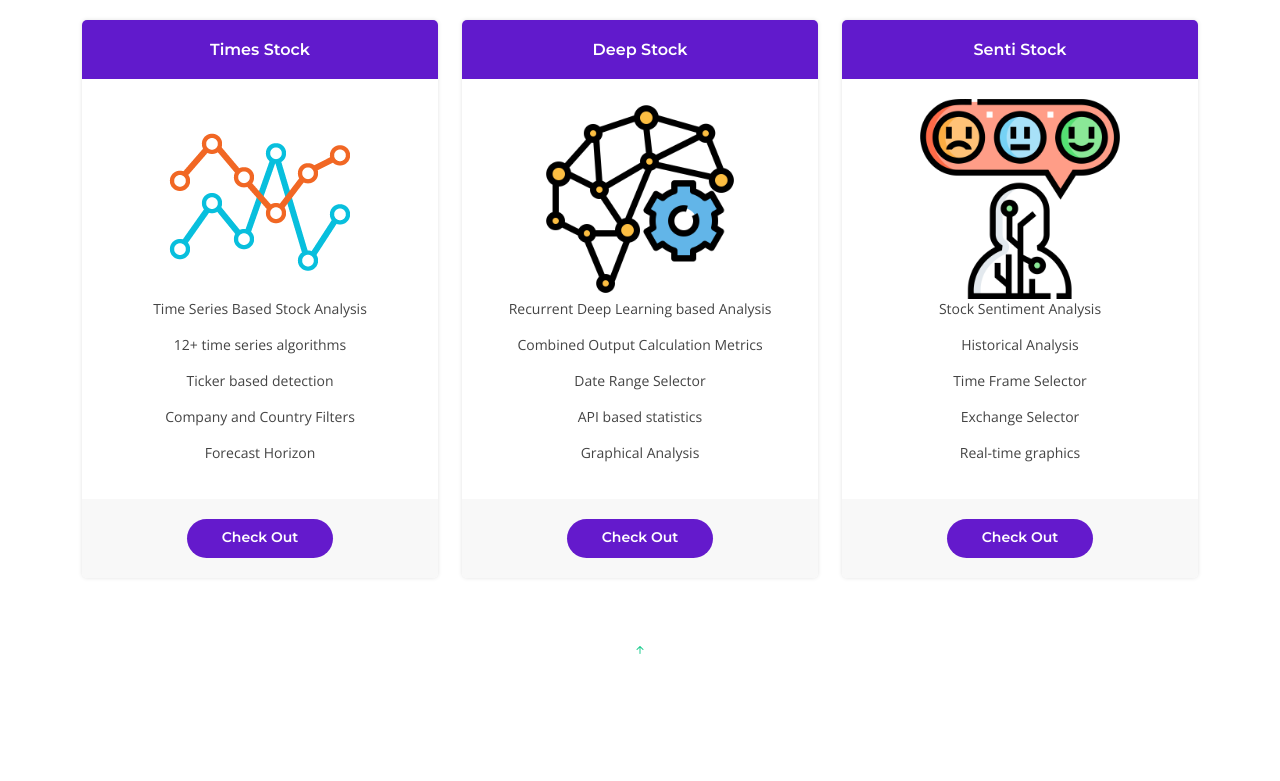
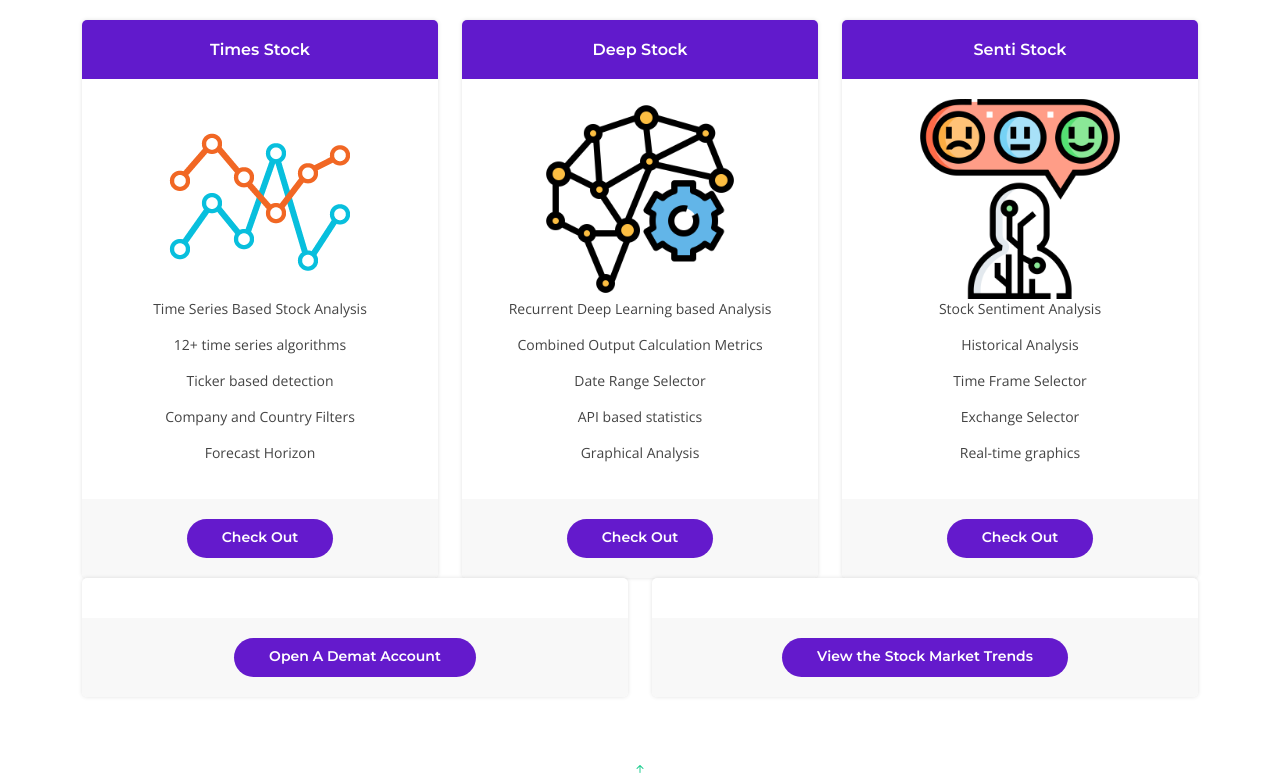
Before and after one commit to MainakRepositor/StockLit, a plain HTML site: page index.html in a window 1280 px wide. Shown: the part 134-915 px from the top of the page. Before the commit the page ends 800 px from the top, so only its background shows below. Drawn offline with nearby package versions, Linux system fonts and the light colour scheme; a script that the page names is missing.

Commit message:
Add files via upload

```diff
--- a/assets/css/style.css
+++ b/assets/css/style.css
@@ -6,7 +6,7 @@
 body {
   font-family: "Open Sans", sans-serif;
   color: #444444;
-  overflow: hidden;
+
 }
 
 a {
--- a/index.html
+++ b/index.html
@@ -96,6 +96,28 @@
             </div>
           </div>
 
+          <div class="col-lg-6 col-md-6 mt-4 mt-lg-0">
+            <div class="box featured" data-aos="zoom-in" data-aos-delay="300">
+
+              <div class="btn-wrap">
+                <a href="https://sentistock.streamlit.app/" target="_blank" class="btn-buy">Open A Demat Account</a>
+              </div>
+            </div>
+          </div>
+
+
+          <div class="col-lg-6 col-md-6 mt-4 mt-lg-0">
+            <div class="box featured" data-aos="zoom-in" data-aos-delay="300">
+
+              <div class="btn-wrap">
+                <a href="https://ticker.finology.in/market" target="_blank" class="btn-buy">View the Stock Market Trends</a>
+              </div>
+            </div>
+          </div>
+
+
+
+
 
 
         </div>
```
